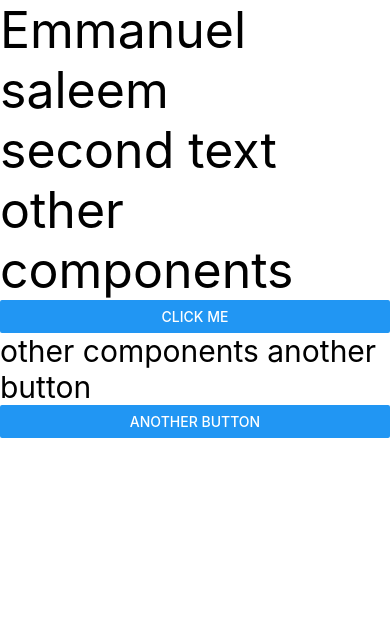
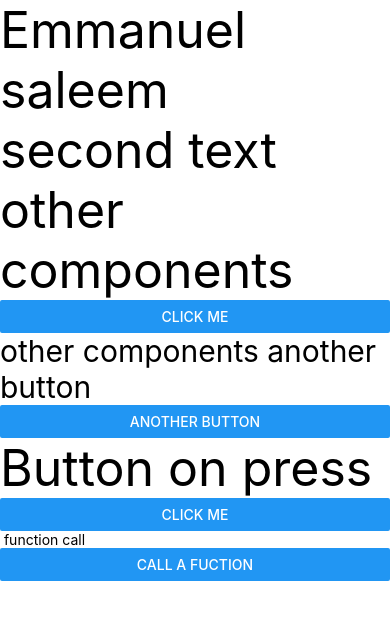
Before and after one commit to es-77/learn-react-native, a React Native app: screen / in a window 390 px wide. Shown: the top 620 px of the page. Built offline with nearby package versions, Linux system fonts and the light colour scheme.

Commit message:
button onPress

```diff
--- a/App.tsx
+++ b/App.tsx
@@ -1,6 +1,7 @@
 import React from 'react';
 import {View, Text} from 'react-native';
 import PageViewTextButton from './components/PageViewTextButton';
+import PageButtonOnpress from './components/PageButtonOnpress';
 
 const App = () => {
   return (
@@ -8,6 +9,8 @@ const App = () => {
       <Text style={{fontSize: 50}}>Emmanuel saleem</Text>
       <Text style={{fontSize: 50}}>second text</Text>
       <PageViewTextButton/>
+
+      <PageButtonOnpress/>
     </View>
   );
 };
--- /dev/null
+++ b/components/PageButtonOnpress.js
@@ -0,0 +1,19 @@
+import React from 'react'
+import {View, Text, Button} from 'react-native'
+const PageButtonOnpress = () => {
+
+    const handleFunction = ()=>{
+        alert("check console")
+        console.warn("data console ")
+    }
+  return (
+    <View>
+      <Text style={{fontSize: 50}}>Button on press</Text>
+      <Button title="click me" onPress={(e)=>alert(213)} ></Button>
+      <Text> function call</Text>
+      <Button title="call a fuction" onPress={(e)=>handleFunction()}></Button>
+    </View>
+  );
+};
+
+export default PageButtonOnpress;
```
